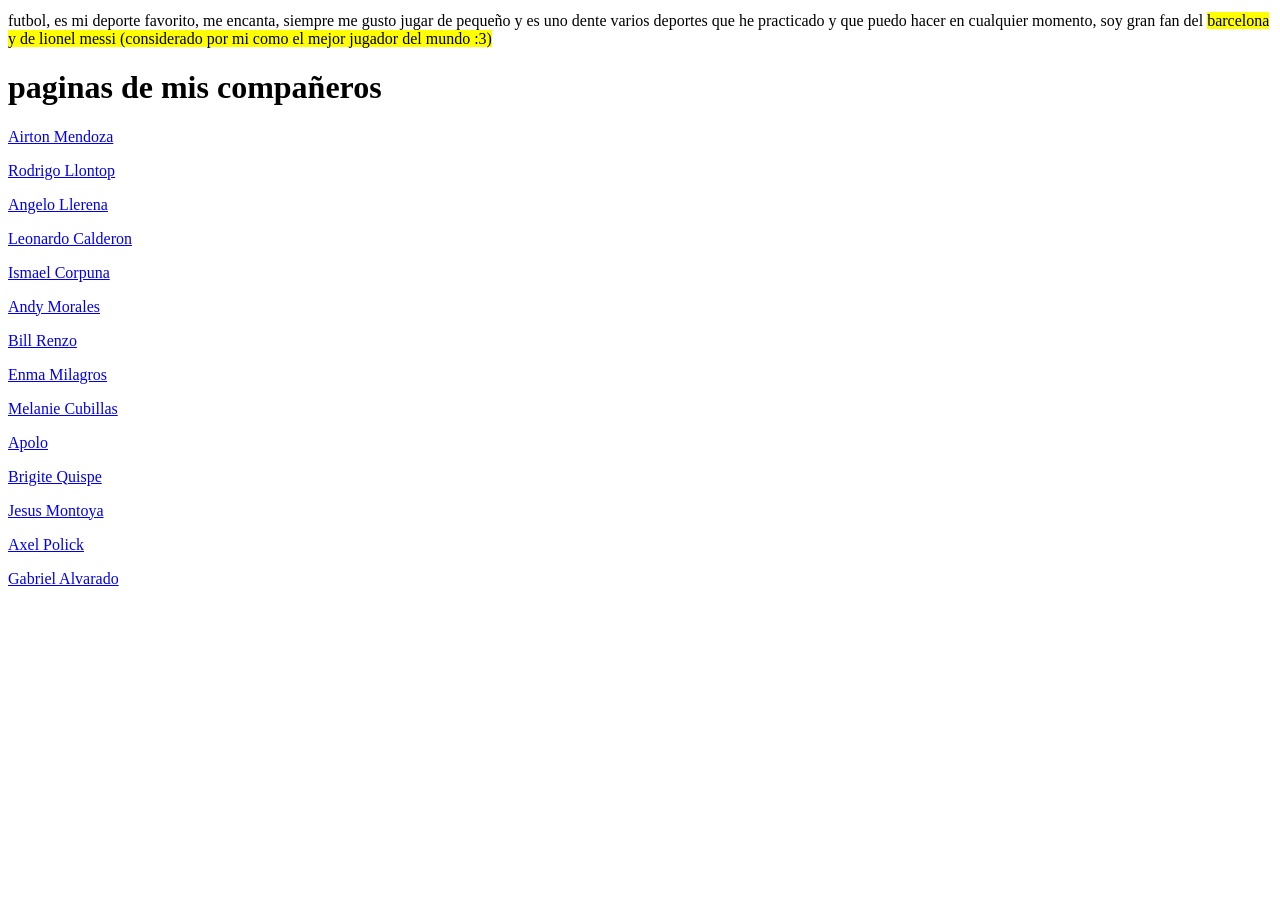
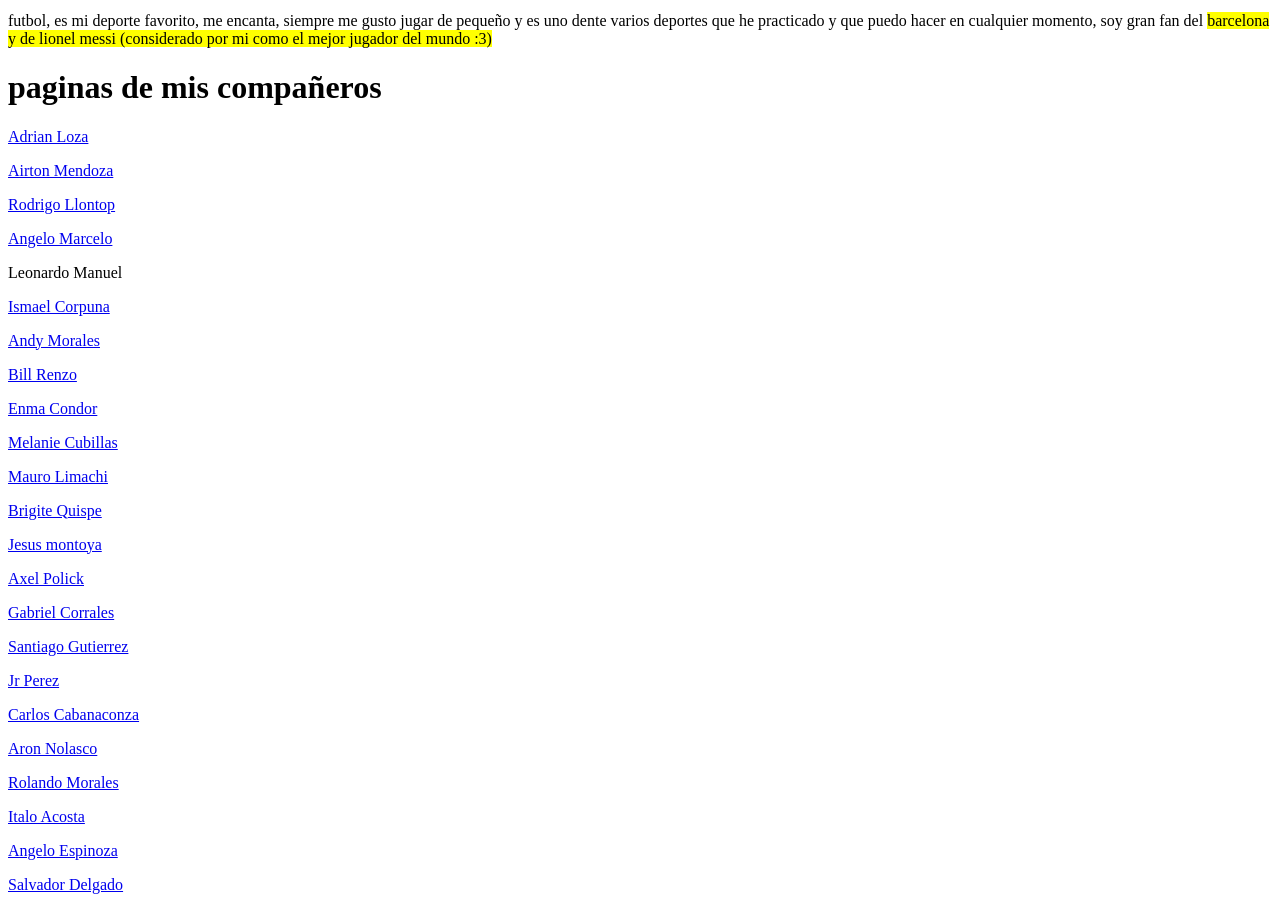
Before and after one commit to joaquinalmiron/joaquinamiron, a plain HTML site: page index.html in a window 1280 px wide. Shown: the part 300-1210 px from the top of the page. Before the commit the page ends 904 px from the top, so only its background shows below. Drawn offline with Linux system fonts and the light colour scheme.

Commit message:
ahora si

```diff
--- a/index.html
+++ b/index.html
@@ -23,20 +23,31 @@ tambien me gusta salir al parque a jugar futbol con mis amigos pero ps ya no sal
 
 <h1> paginas de mis compañeros </h1>
 
+<p>  <a href="https://fundacionbj.000webhostapp.com/"> Adrian Loza </a> </p>
 <p>  <a href="https://airton-mendoza.github.io/airtonmendoza/"> Airton Mendoza </a> </p>
 <p>  <a href="https://rodrigo-julio-llontop-calosi.000webhostapp.com/"> Rodrigo Llontop </a> </p>
-<p>  <a href="https://angello5.github.io/Angello-Marcelo-Llerena-Gomez/"> Angelo Llerena </a> </p>
-<p>  <a href="https://leonardomanuelcalderongabriel.000webhostapp.com/"> Leonardo Calderon </a> </p>
+<p>  <a href="https://angello5.github.io/Angello-Marcelo-Llerena-Gomez/"> Angelo Marcelo </a> </p>
+<p>  <a hrf="https://leonardomanuelcalderongabriel.000webhostapp.com/"> Leonardo Manuel </a> </p>
 <p>  <a href="https://toxicale.github.io/Ismael_Corpuna.github.io/"> Ismael Corpuna </a> </p>
 <p>  <a href="https://andyrolandomoralessegura24.000webhostapp.com/"> Andy Morales </a> </p>
 <p>  <a href="https://billrenzocornejocondori.000webhostapp.com/"> Bill Renzo </a> </p>
-<p>  <a href="https://enmamilagroscondormedina.000webhostapp.com/"> Enma Milagros </a> </p>
+<p>  <a href="https://enmamilagroscondormedina.000webhostapp.com/"> Enma Condor </a> </p>
 <p>  <a href="https://melanie-cubillas.github.io/Melanie-Illari-Cubillas-Alfaro/"> Melanie Cubillas </a> </p>
-<p>  <a href="https://aplo612.github.io./"> Apolo </a> </p>
+<p>  <a href="https://aplo612.github.io./"> Mauro Limachi </a> </p>
 <p>  <a href="https://brigiteemilianaquispemartini.000webhostapp.com/"> Brigite Quispe </a> </p>
-<p>  <a href="https://jesusmontoya.000webhostapp.com/"> Jesus Montoya </a> </p>
-<p>  <a href=" https://axelpolick.github.io/"> Axel Polick </a> </p>
-<p>  <a href="https://gabrielalvarado.me/"> Gabriel Alvarado </a> </p>
+<p>  <a href="https://jesusmontoya.000webhostapp.com/"> Jesus montoya </a> </p>
+<p>  <a href="https://axelpolick.github.io/"> Axel Polick </a> </p>
+<p>  <a href="https://gabrielcorrales.000webhostapp.com/"> Gabriel Corrales </a> </p>
+<p>  <a href="http://evirtuales.com/SantiagoDavidGutierrezSoria.html"> Santiago Gutierrez </a> </p>
+<p>  <a href="https://juniorabrahamperezhuamani.000webhostapp.com/"> Jr Perez </a> </p>
+<p>  <a href="https://carloscabanaconza.000webhostapp.com/"> Carlos Cabanaconza </a> </p>
+<p>  <a href="https://aronmacukachi1.github.io/Aron-Fabian-Macukachi-Nolasco/"> Aron Nolasco </a> </p>
+<p>  <a href="https://andyrolandomoralessegura24.000webhostapp.com/"> Rolando Morales </a> </p>
+<p>  <a href="http://italoacostabonija.me/italoacosta.github.io/"> Italo Acosta </a> </p>
+<p>  <a href="https://ninomaster555.github.io/angeloespinozapizarro.github.io/"> Angelo Espinoza </a> </p>
+<p>  <a href="http://salvadordelgado.000webhostapp.com/"> Salvador Delgado </a> </p>
+
+
 
 </body>
 </html>
```
